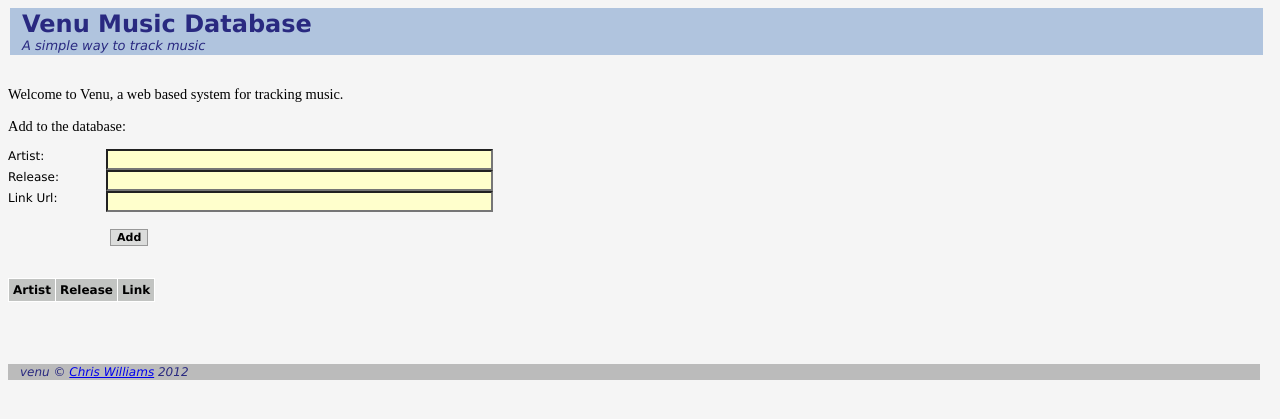
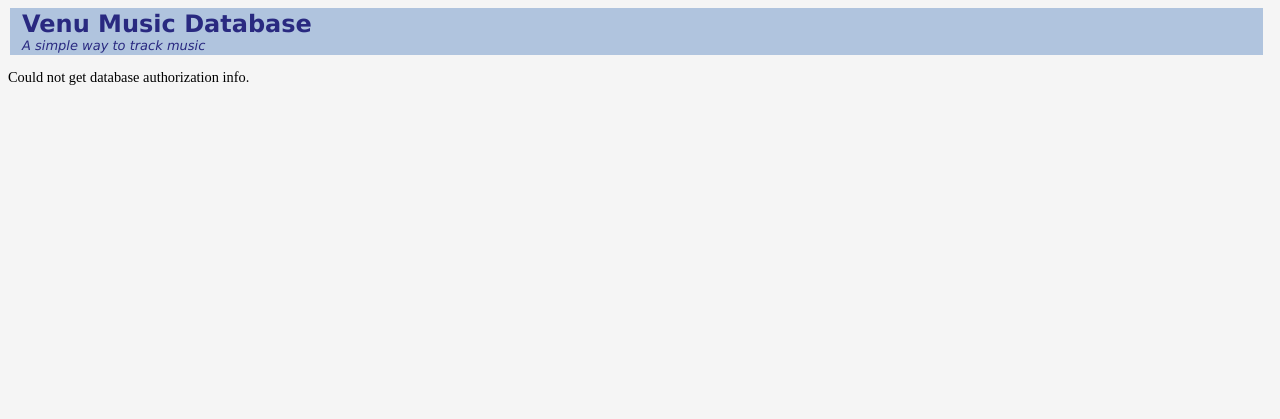
Before and after one commit to chrsw/venu, a PHP site: page /venu.php in a window 1280 px wide. Shown: the top 419 px of the page. Run offline with PHP 8.4, Linux system fonts and the light colour scheme; data that the repository does not hold is empty; some libraries are stand-ins or nearby versions.

Commit message:
Update table formatting. Change the way database access is stored.

```diff
--- a/style.css
+++ b/style.css
@@ -1,11 +1,25 @@
+/*
+ * style.ccs
+ * Style descriptions for the site
+ */
+
+
+/* main style format */
 body {
   color: black;
   background: rgb(245, 245, 245);
   font-size: 0.9em;
 }
-:link {
-        color: rgb(0,0,153;
-)}
+/* links */
+a {
+  text-decoration: none;
+}
+a:link {
+  color: rgb(0,0,153);
+}
+a:hover {
+    text-decoration: underline;
+}
 div.block{
   overflow: hidden;
 }
@@ -22,6 +36,8 @@
   margin-left: 4px;
   float: left;
 }
+
+/* top banner */
 div.header{
   background-color: #b0c4de;
   color: #292980;
@@ -42,6 +58,8 @@
   font-style: italic;
   font-weight: lighter;
 }
+
+/* bottom footer */
 div.footer{
   background-color: #bbbbbb;
   color: #292980;
@@ -69,6 +87,7 @@
   background-color: white;
   font-family: Verdana, Arial;
   font-size: smaller;
+  width: 100%;
 }
 table.results th {
   border-width: 1px;
--- a/venu.php
+++ b/venu.php
@@ -19,23 +19,26 @@
 <p>
 _END;
 
-require_once 'db_login.php';    // In the future store MySQL DB login info in seperate file
+// Read the database access info from a file in the form of
+// host:username:password:database:table
+$db_auth_file_name = "db_auth.txt";
+$auth_info = file_get_contents("$db_auth_file_name") or die("Could not get database authorization info.\n<br>");
+// Store the password info across some string vars
+list($host, $username, $password, $database, $table) = split(":",$auth_info);
+
 $table_length = 50;
 
 // Eastern timezone
 date_default_timezone_set(EST);
 echo "<br>Welcome to Venu, a web based system for tracking music. ";
-//echo "\n<p>This is very early software going through heavy development.";
-//echo "\n<br>It is ".date("l\, jS \of F\, Y") . ".<p>";
+echo " It is ".date("l\, jS \of F\, Y") . ".<p>";
 
-// One of the default databases on the MySQL system
-// real authentication
 
 // TODO: see if the database already exists or if we have to create it.
 // Right now the system assumes it exists and dies if it doesn't
 
 // Connect to the mysql server
-$link = mysql_connect("$host", "$user", "$password");
+$link = mysql_connect("$host", "$username", "$password");
 if (!$link){
     die('Could not connect to the database: ' . mysql_error());
 }
@@ -59,9 +62,9 @@
 <p>Add to the database: <br>
 <form method="post" action="add.php" class="form">
 <p>
-<label for="txtArtistName">Artist: </label> <input name="txtArtistName" class="input"/></br>
-<label for="txtReleaseName">Release: </label> <input name="txtReleaseName" class="input"/></br>
-<label for="txtLinkUrl">Link Url: </label> <input name="txtLinkUrl" class="input"/></br>
+<label for="txtArtistName">Artist: </label> <input name="txtArtistName" class="input"/><br>
+<label for="txtReleaseName">Release: </label> <input name="txtReleaseName" class="input"/><br>
+<label for="txtLinkUrl">Link Url: </label> <input name="txtLinkUrl" class="input"/><br>
 <br><input type="submit" class="button" value="Add" /></br>
 </form>
 _END;
@@ -74,7 +77,7 @@
 }
 // The query results are stored in the PHP var $result
 echo "<br>";
-// Build a table from the CSS defined above
+// Build an HTML table from the CSS defined above
 echo "\n<table class=\"results\">";
 echo "\n<tr>";
 echo "<td align=\"left\"><b>Artist</b></td>\n";
@@ -108,7 +111,7 @@
 // Close the connection to the server
 mysql_close($link);
 
-?> <!-- End of db PHP block -->
+?>
 
 <p><p>
 <p><p>&nbsp;<p>
```
